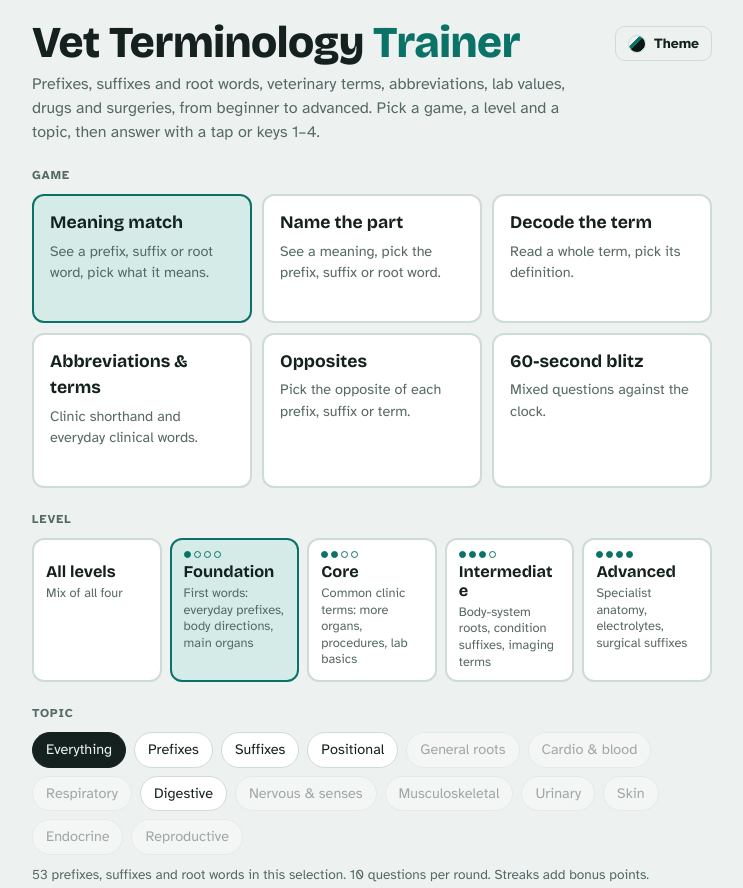
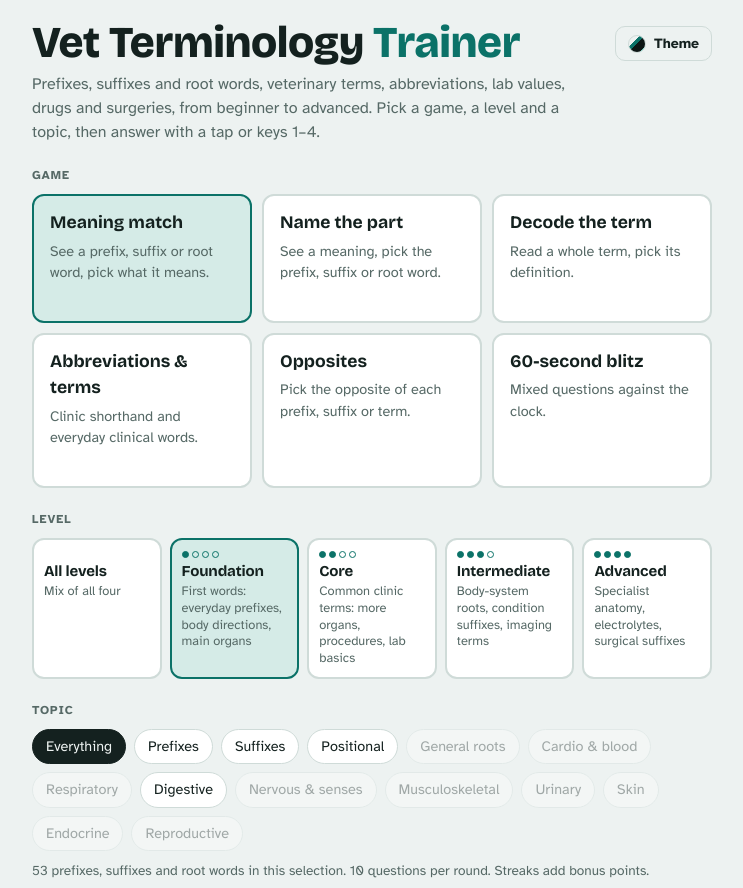
Before and after one commit to annikajayne/vet-terminology-trainer, a plain HTML site: page index.html in a window 1280 px wide. Shown: the top 888 px of the page, without its empty margins (268-1011 px from the left). Drawn offline with nearby package versions, Linux system fonts and the light colour scheme.

Commit message:
Keep level names on one line on tablets
Never break a level name mid-word; shrink it slightly if a device draws text larger.

Co-Authored-By: Claude Opus 5.5 <noreply@anthropic.com>
Claude-Session: https://claude.ai/code/session_01URewVhrqbwffyjC5SvAYPg

```diff
--- a/index.html
+++ b/index.html
@@ -72,16 +72,16 @@ button:focus-visible,.chip:focus-visible{outline:3px solid var(--accent);outline
 /* levels */
 .lvls{display:grid;grid-template-columns:repeat(5,minmax(0,1fr));gap:8px}
 @media (max-width:620px){.lvls{grid-template-columns:1fr 1fr}.lvl[data-level="all"]{grid-column:1/-1}}
-.lvl{display:flex;flex-direction:column;gap:3px;text-align:left;padding:10px 12px;min-width:0;border-radius:12px;background:var(--surface);border:2px solid var(--line)}
+.lvl{display:flex;flex-direction:column;gap:3px;text-align:left;padding:10px 10px;min-width:0;border-radius:12px;background:var(--surface);border:2px solid var(--line)}
 .lvl:hover:not(:disabled){border-color:var(--accent)}
 .lvl[aria-pressed="true"]{border-color:var(--accent);background:var(--accent-soft)}
 .lvl:disabled{opacity:.35;cursor:not-allowed}
-.lvl b{display:flex;flex-direction:column;align-items:flex-start;gap:5px;font-family:var(--display);font-size:1.02rem;line-height:1.15;overflow-wrap:anywhere}
+.lvl b{display:flex;flex-direction:column;align-items:flex-start;gap:5px;font-family:var(--display);font-size:.94rem;line-height:1.15}
 .lvl .dots{height:8px;align-items:center}
 .lvl .nodots{display:block;height:8px}
 .lvl .lvn{display:none}
 .lvl > span{color:var(--muted);font-size:.8rem;line-height:1.3}
-.lvl .lvname{color:var(--ink)}
+.lvl .lvname{color:var(--ink);white-space:nowrap;letter-spacing:-.01em;display:block;width:100%}
 .dots{display:inline-flex;gap:3px;flex:none}
 .dots i{width:7px;height:7px;border-radius:50%;border:1.5px solid var(--accent)}
 .dots i.on{background:var(--accent)}
@@ -821,6 +821,7 @@ function renderHome(){
   document.querySelectorAll('[data-topic]').forEach(b => b.onclick = () => { S.topic = b.dataset.topic; render(); });
   document.querySelectorAll('[data-level]').forEach(b => b.onclick = () => { S.level = b.dataset.level; render(); });
   $('#go').onclick = () => startRound();
+  fitLevelNames();
   const ed = $('#edit'); if (ed) ed.onclick = () => { S.screen = 'edit'; E.status = ''; E.err = ''; render(); window.scrollTo(0,0); };
 }
 function renderPlay(){
@@ -883,6 +884,15 @@ function renderResults(){
   $('#again').onclick = () => startRound();
   $('#home').onclick = () => { S.screen='home'; render(); };
 }
+function fitLevelNames(){
+  document.querySelectorAll('.lvname').forEach(n => {
+    n.style.fontSize = '';
+    let size = parseFloat(getComputedStyle(n).fontSize), tries = 0;
+    while (n.scrollWidth > n.clientWidth + 0.5 && tries++ < 14){ size -= 0.5; n.style.fontSize = size + 'px'; }
+  });
+}
+window.addEventListener('resize', () => { if (S.screen==='home') fitLevelNames(); });
+document.fonts?.ready?.then(() => { if (S.screen==='home') fitLevelNames(); });
 function render(){
   if (S.screen!=='play' && tick){ clearInterval(tick); tick=null; }
   ({home:renderHome, play:renderPlay, results:renderResults, edit:renderEdit})[S.screen]();
```
